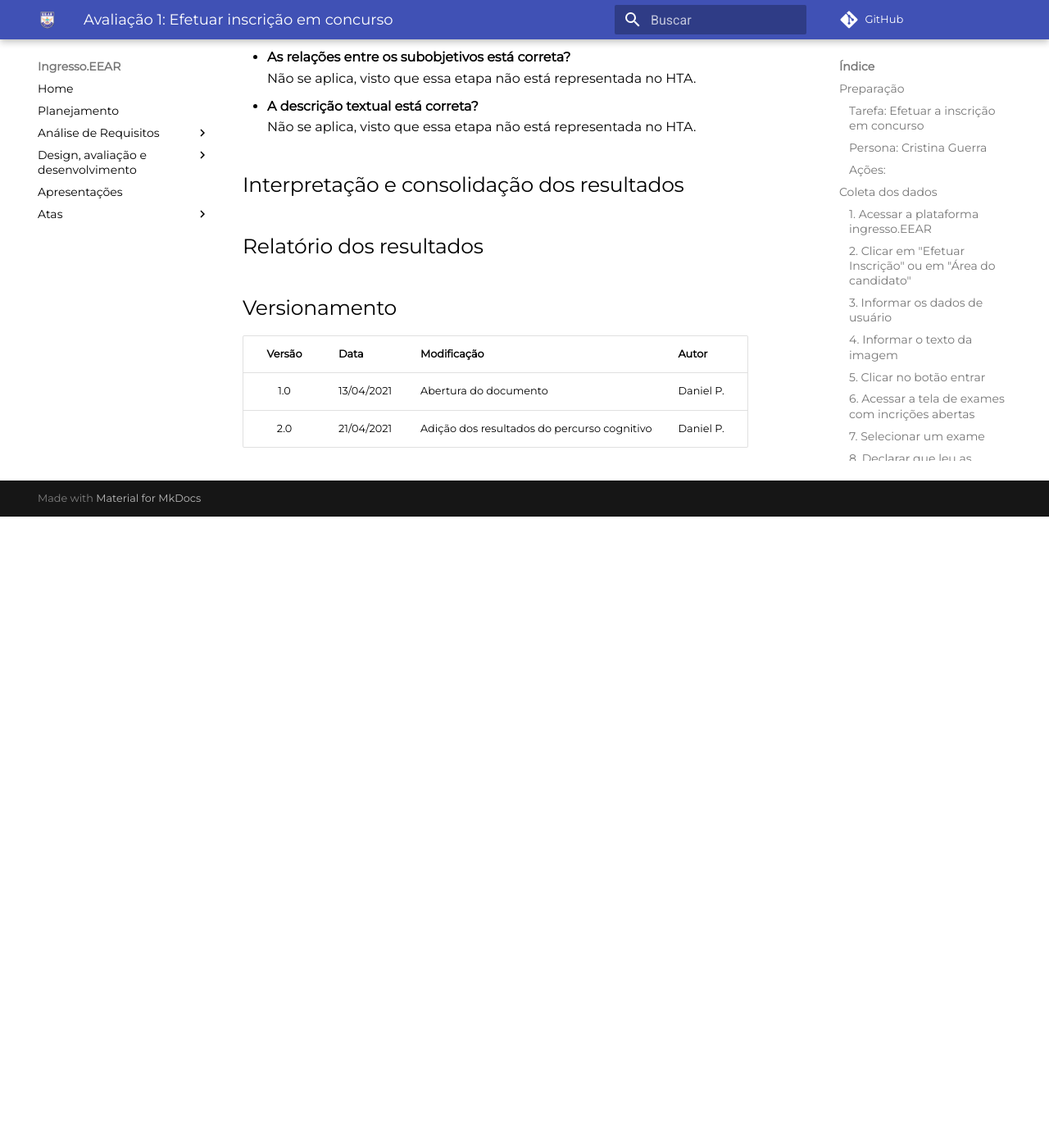
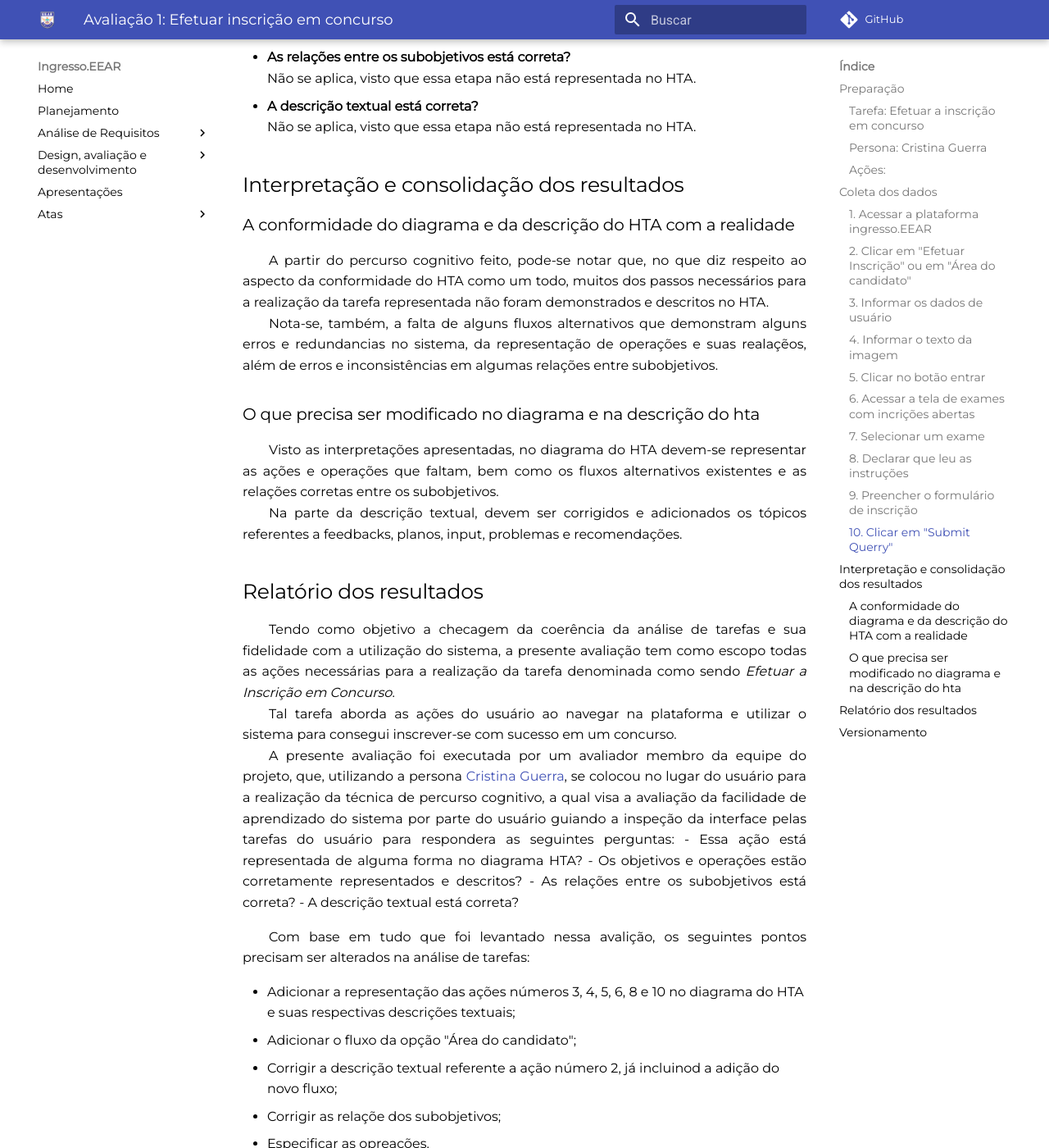
Before and after one commit to CarlosZoft/2020.2-Ingresso.eear, an MkDocs documentation site: the page built from docs/design-ava-dese/nivel-1/avaliacoes/avaliacao-efetua.md, in a window 1280 px wide and 1400 px high, scrolled down 3582 px. Shown: the whole window at 82% size. Built offline with MkDocs 1.6.1 and Material for MkDocs 9.7.7, drawn with Linux system fonts in a browser that asks for light colours; comment, search, counter and statistics services are not loaded; before the commit the page ends 4212 px from its top, so only the background shows below that; some of the changed text lies outside the part shown.

Commit message:
(#36) Finalizando a avalaiaçao do HTA.

```diff
--- a/docs/design-ava-dese/nivel-1/avaliacoes/avaliacao-efetua.md
+++ b/docs/design-ava-dese/nivel-1/avaliacoes/avaliacao-efetua.md
@@ -77,11 +77,32 @@
 - **A descrição textual está correta?**<br>Não se aplica, visto que essa etapa não está representada no HTA.
 
 ## Interpretação e consolidação dos resultados
+### A conformidade do diagrama e da descrição do HTA com a realidade
+&emsp;&emsp;A partir do percurso cognitivo feito, pode-se notar que, no que diz respeito ao aspecto da conformidade do HTA como um todo, muitos dos passos necessários para a realização da tarefa representada não foram demonstrados e descritos no HTA.<br>
+&emsp;&emsp;Nota-se, também, a falta de alguns fluxos alternativos que demonstram alguns erros e redundancias no sistema, da representação de operações e suas realaçẽos, além de erros e inconsistências em algumas relações entre subobjetivos.
 
+### O que precisa ser modificado no diagrama e na descrição do hta
+&emsp;&emsp;Visto as interpretações apresentadas, no diagrama do HTA devem-se representar as ações e operações que faltam, bem como os fluxos alternativos existentes e as relações corretas entre os subobjetivos.<br>
+&emsp;&emsp;Na parte da descrição textual, devem ser corrigidos e adicionados os tópicos referentes a feedbacks, planos, input, problemas e recomendações.
 ## Relatório dos resultados
+&emsp;&emsp;Tendo como objetivo a checagem da coerência da análise de tarefas e sua fidelidade com a utilização do sistema, a presente avaliação tem como escopo todas as ações necessárias para a realização da tarefa denominada como sendo *Efetuar a Inscrição em Concurso*.<br>
+&emsp;&emsp;Tal tarefa aborda as ações do usuário ao navegar na plataforma e utilizar o sistema para consegui inscrever-se com sucesso em um concurso.<br>
+&emsp;&emsp;A presente avaliação foi executada por um avaliador membro da equipe do projeto, que, utilizando a persona [Cristina Guerra](../../../../analise-de-requisitos/personas/#cristina-guerra), se colocou no lugar do usuário para a realização da técnica de percurso cognitivo, a qual visa a avaliação da facilidade de aprendizado do sistema por parte do usuário guiando a inspeção da interface pelas tarefas do usuário para respondera as seguintes perguntas:
+- Essa ação está representada de alguma forma no diagrama HTA?
+- Os objetivos e operações estão corretamente representados e descritos?
+- As relações entre os subobjetivos está correta?
+- A descrição textual está correta?
 
+&emsp;&emsp;Com base em tudo que foi levantado nessa avalição, os seguintes pontos precisam ser alterados na análise de tarefas:
+
+- Adicionar a representação das ações números 3, 4, 5, 6, 8 e 10 no diagrama do HTA e suas respectivas descrições textuais;
+- Adicionar o fluxo da opção "Área do candidato";
+- Corrigir a descrição textual referente a ação número 2, já incluinod a adição do novo fluxo;
+- Corrigir as relaçõe dos subobjetivos;
+- Especificar as opreações.
 ## Versionamento
 |Versão|Data|Modificação|Autor|
 |:-:|--|--|--|
 |1.0|13/04/2021|Abertura do documento|Daniel P.|
 |2.0|21/04/2021|Adição dos resultados do percurso cognitivo|Daniel P.|
+|3.0|23/04/2021|Adição da interpretação e consolidação dos resultados e do realatório dos resultados|Daniel P.|
```
